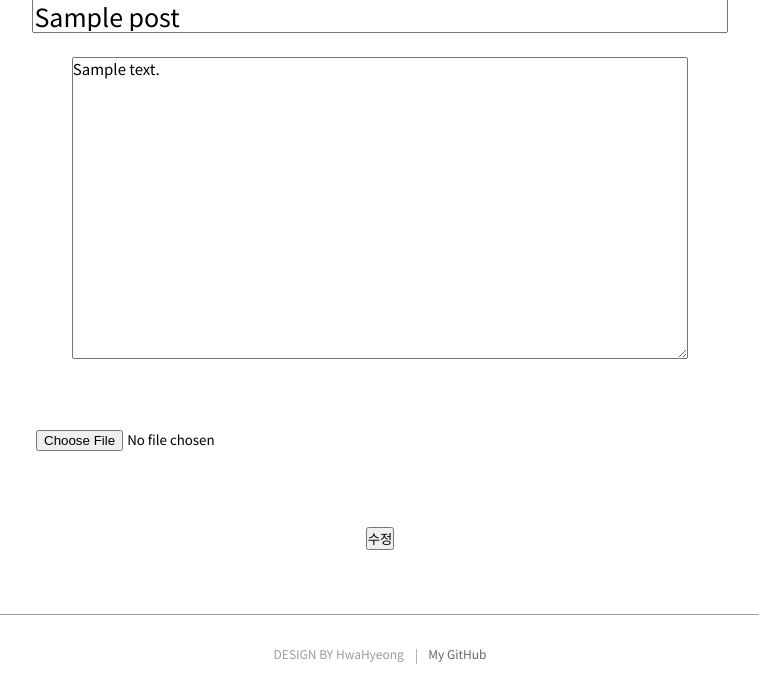
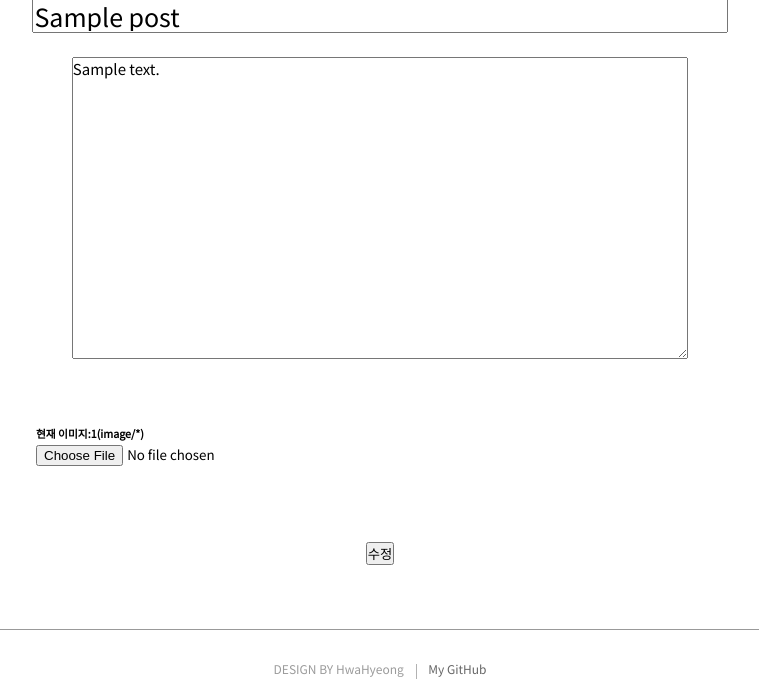
Before and after one commit to honghwahyeong/DiaryWithFlask, a Flask app: template Diary/templates/edit_post.html in a window 1280 px wide. Shown: the part 241-922 px from the top of the page, without its empty margins (260-1019 px from the left). Run offline with Flask 2, Linux system fonts and the light colour scheme; the template is opened without the code that fills it: most values are stand-ins (such as "Sample title", 1, 10 or a date in 2020).

Commit message:
image 수정 완료: :wq

```diff
--- a/Diary/DB_handler.py
+++ b/Diary/DB_handler.py
@@ -55,6 +55,11 @@ class DBModule:
         changed_info = {"title": title, "contents": contents}
         self.db.child("diary_list").child(pid).update(changed_info)
 
+    def edit_post_with_image(self, title, contents, pid, file):
+        changed_info = {"title": title, "contents": contents}
+        self.db.child("diary_list").child(pid).update(changed_info)
+        self.storage.child(pid).put(file)
+
     def post_list(self):
         post_lists = self.db.child("diary_list").get().val()
         temp = sorted(
--- a/Diary/app.py
+++ b/Diary/app.py
@@ -154,7 +154,14 @@ def edit_done(pid):
     file = request.files["file"]
     temp = tempfile.NamedTemporaryFile(delete=False)
     file.save(temp.name)
-    DB.edit_post(title, contents, pid)
+    file_name = (str(file)).split(" ")[1]
+    print(file_name)
+    print(temp.name)
+    if file_name == "''":
+        DB.edit_post(title, contents, pid)
+    else:
+        DB.edit_post_with_image(title, contents, pid, temp.name)
+        os.remove(temp.name)
     return redirect(url_for("post_list"))
 
 
--- a/Diary/static/css/style.css
+++ b/Diary/static/css/style.css
@@ -124,10 +124,10 @@
     margin-top: 5%;
     margin-left: 10%;
     margin-right: 10%;
-    margin-bottom: 7%;
+    margin-bottom: 3%;
 }
 .detail_box_image {
-    padding-left: 30%;
+    padding-left: 35%;
     padding-bottom: 5%;
 }
 .detail_delete_edit {
--- a/Diary/templates/base.html
+++ b/Diary/templates/base.html
@@ -48,5 +48,7 @@
         </p>
     </footer>
 </body>
+{% block script %}
+{% endblock script %}
 
 </html>
--- a/Diary/templates/edit_post.html
+++ b/Diary/templates/edit_post.html
@@ -22,7 +22,8 @@
         </div>
         <br>
         <div class="write_or_edit_post_file">
-            <input type="file" name="file" id="file">
+            <h6>현재 이미지:{{post_id}}(image/*)</h6>
+            <input type="file" name="file" id="file" accept="image/*">
         </div>
         <br>
         <button type="submit">수정</button>
--- a/Diary/templates/post_detail.html
+++ b/Diary/templates/post_detail.html
@@ -12,8 +12,8 @@
     <div class="detail_box_contents">
         <h3>{{post.contents}}</h3>
     </div>
-    <div class="detail_box_image" style="width: 400px; height: auto; overflow: hidden;">
-        <p><img src="{{image}}" style="width: 400px; height: auto;"></p>
+    <div class="detail_box_image" style="width: 300px; height: 300px; overflow: hidden;">
+        <p><img src="{{image}}" style="width: 300px; height: 300px;"></p>
     </div>
 </div>
 <div class="detail_delete_edit">
--- a/Diary/templates/write_diary.html
+++ b/Diary/templates/write_diary.html
@@ -22,7 +22,7 @@
         </div>
         <br>
         <div class="write_or_edit_post_file">
-            <input type="file" name="file" id="file" required>
+            <input type="file" name="file" id="file" accept="image/*">
         </div>
         <br>
         <button type="submit">작성</button>
```
